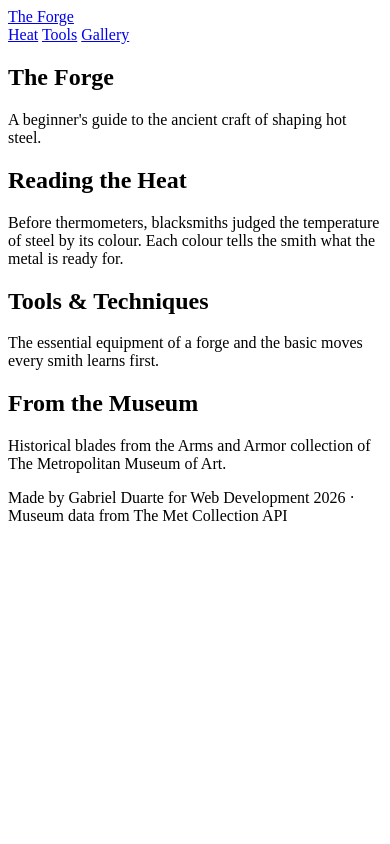
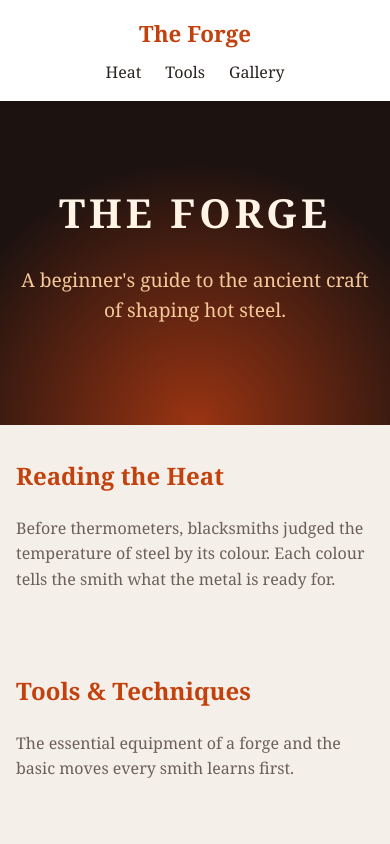
Before and after one commit to GabrielEdgarDuarte/The_Forge, a plain HTML site: page index.html in a window 390 px wide. Shown: the top 844 px of the page. Drawn offline with Linux system fonts and the light colour scheme.

Commit message:
Add base styles and responsive layout

```diff
--- a/index.html
+++ b/index.html
@@ -4,6 +4,7 @@
 	<meta charset="UTF-8">
 	<meta name="viewport" content="width=device-width, initial-scale=1.0">
 	<title>The Forge</title>
+	<link rel="stylesheet" href="style.css">
 </head>
 <body>
 	<header>
--- /dev/null
+++ b/style.css
@@ -0,0 +1,119 @@
+:root {
+	--background: #f4efe9;
+	--surface: #ffffff;
+	--text: #2b2420;
+	--muted: #6b5f57;
+	--accent: #c2410c;
+}
+
+* {
+	box-sizing: border-box;
+}
+
+body {
+	margin: 0;
+	background: var(--background);
+	color: var(--text);
+	font-family: Georgia, 'Times New Roman', serif;
+	line-height: 1.6;
+}
+
+header {
+	position: sticky;
+	top: 0;
+	z-index: 1;
+	display: flex;
+	align-items: center;
+	gap: 2rem;
+	padding: 1rem 2rem;
+	background: var(--surface);
+	box-shadow: 0 2px 6px rgba(0, 0, 0, 0.1);
+
+	.logo {
+		font-size: 1.4rem;
+		font-weight: bold;
+		color: var(--accent);
+		text-decoration: none;
+	}
+
+	nav {
+		display: flex;
+		gap: 1.5rem;
+		margin-left: auto;
+	}
+
+	nav a {
+		color: var(--text);
+		text-decoration: none;
+
+		&:hover {
+			color: var(--accent);
+		}
+	}
+}
+
+section {
+	max-width: 60rem;
+	margin: 0 auto;
+	padding: 3rem 2rem;
+
+	h2 {
+		margin-top: 0;
+		color: var(--accent);
+	}
+
+	> p {
+		color: var(--muted);
+	}
+}
+
+.hero {
+	max-width: none;
+	padding: 8rem 2rem;
+	text-align: center;
+	color: #fff4e6;
+	background: radial-gradient(circle at bottom, #9a3412, #1c1210 70%);
+
+	h1 {
+		margin: 0;
+		font-size: 4rem;
+		letter-spacing: 0.1em;
+		text-transform: uppercase;
+	}
+
+	> p {
+		color: #f5c99b;
+		font-size: 1.2rem;
+	}
+}
+
+footer {
+	padding: 2rem;
+	text-align: center;
+	color: var(--muted);
+	font-size: 0.9rem;
+}
+
+@media (max-width: 700px) {
+	header {
+		flex-direction: column;
+		gap: 0.5rem;
+		padding: 1rem;
+
+		nav {
+			margin-left: 0;
+		}
+	}
+
+	section {
+		padding: 2rem 1rem;
+	}
+
+	.hero {
+		padding: 5rem 1rem;
+
+		h1 {
+			font-size: 2.5rem;
+		}
+	}
+}
```
